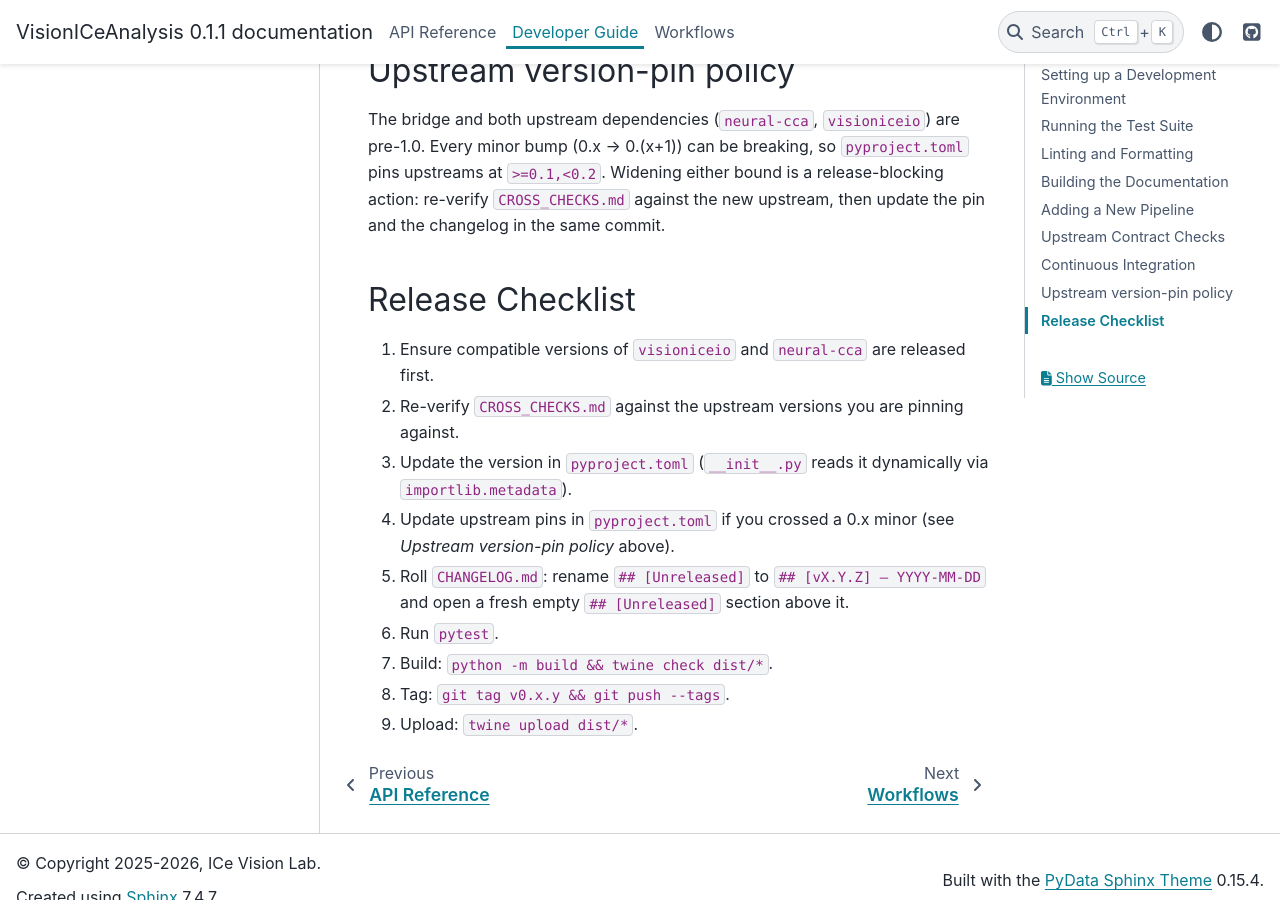
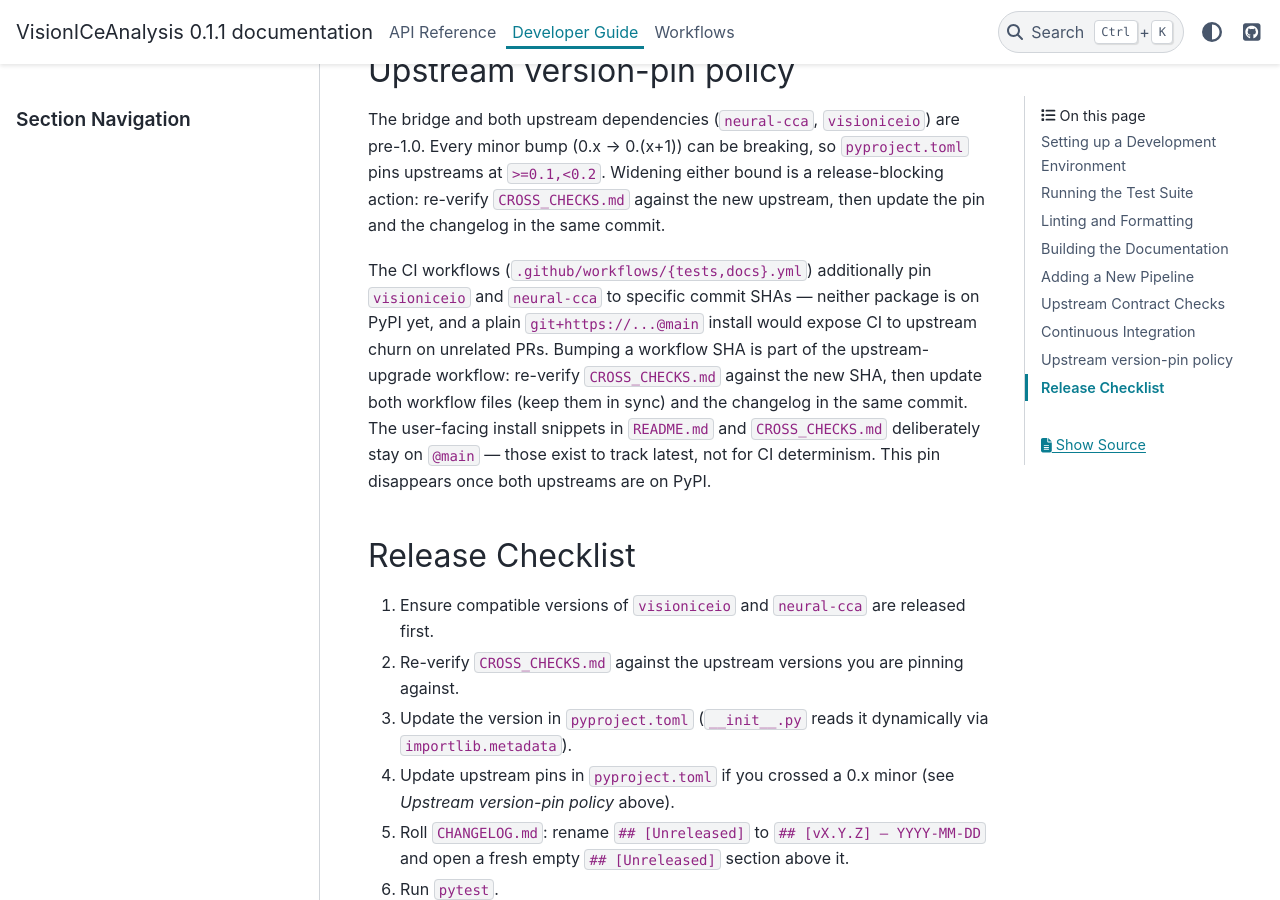
Before and after one commit to VisionICeNatal/VisionICeAnalysis, a Sphinx documentation site: the page built from docs/developer.rst, in a window 1280 px wide and 900 px high, scrolled down 3259 px. Built offline with Sphinx 7.4.7 and the PyData theme 0.15.4, drawn with Linux system fonts in a browser that asks for light colours.

Commit message:
Pin CI upstream installs to SHAs instead of @main
tests.yml + docs.yml now pin visioniceio@63bb74a and
neural-cca@86fe942 so upstream churn on unrelated PRs can't
flap CI. README/CROSS_CHECKS install snippets deliberately
stay on @main (track-latest intent). CHANGELOG + dev guide
updated.

```diff
--- a/docs/developer.rst
+++ b/docs/developer.rst
@@ -140,6 +140,18 @@
 ``CROSS_CHECKS.md`` against the new upstream, then update the pin
 and the changelog in the same commit.
 
+The CI workflows (``.github/workflows/{tests,docs}.yml``)
+additionally pin ``visioniceio`` and ``neural-cca`` to specific
+commit SHAs — neither package is on PyPI yet, and a plain
+``git+https://...@main`` install would expose CI to upstream churn
+on unrelated PRs. Bumping a workflow SHA is part of the
+upstream-upgrade workflow: re-verify ``CROSS_CHECKS.md`` against
+the new SHA, then update both workflow files (keep them in sync)
+and the changelog in the same commit. The user-facing install
+snippets in ``README.md`` and ``CROSS_CHECKS.md`` deliberately
+stay on ``@main`` — those exist to track latest, not for CI
+determinism. This pin disappears once both upstreams are on PyPI.
+
 Release Checklist
 -----------------
 
```
Also changed, not shown: CHANGELOG.md (+12 -5 lines), 2 other files.
